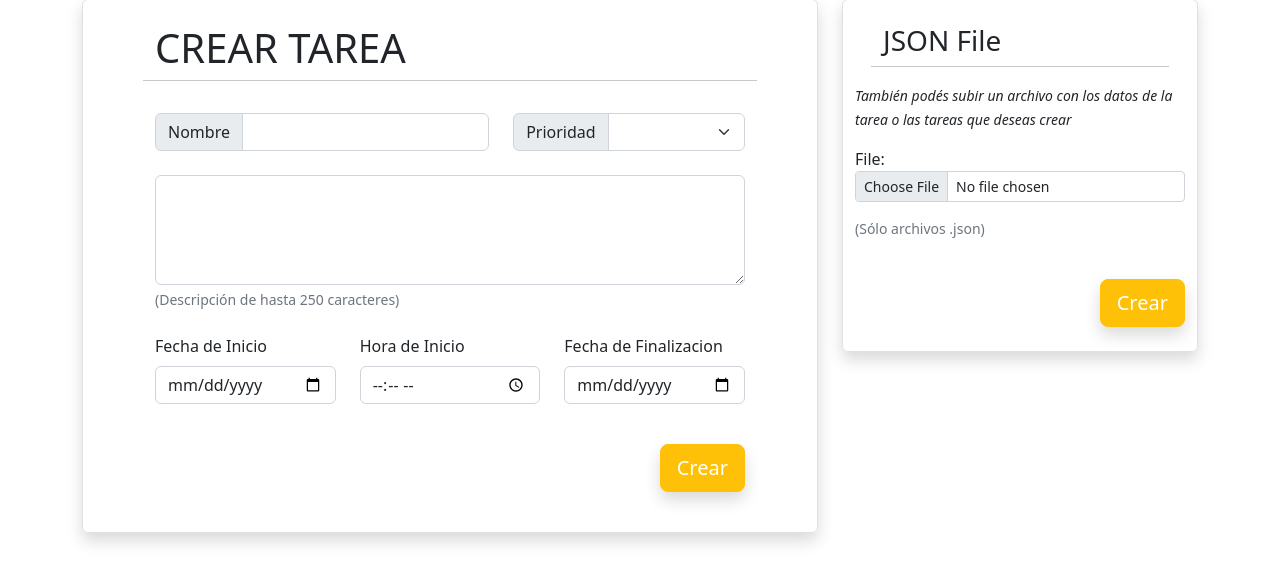
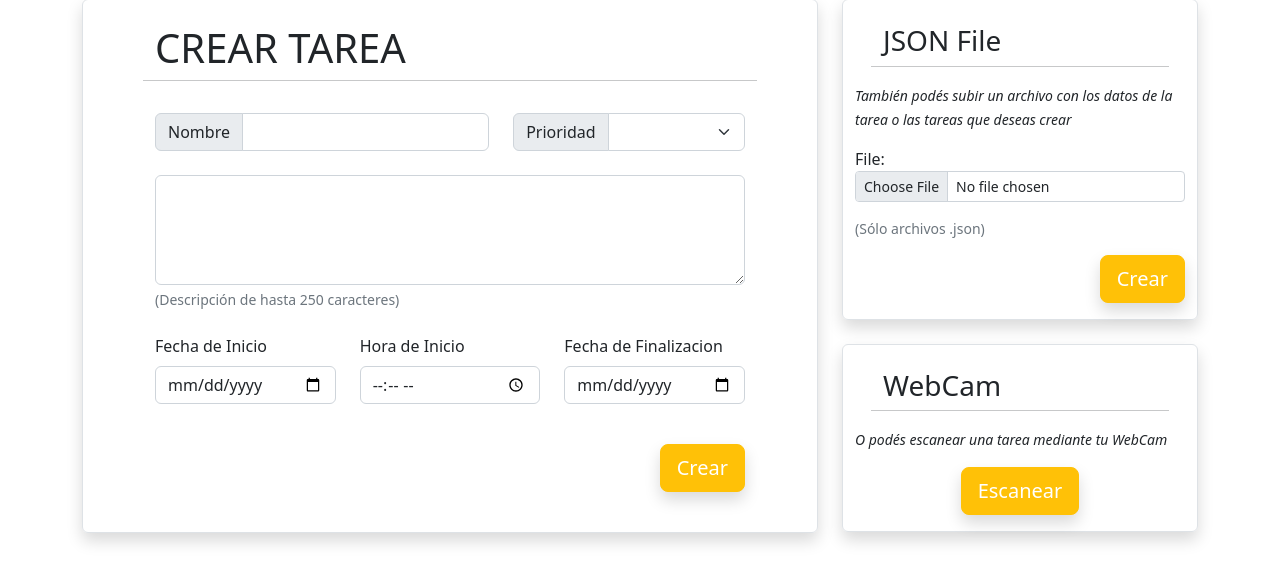
Before and after one commit to naorlando/proyecto-pyhton-grupo7, a Django app: page /tareas/crear in a window 1280 px wide. Shown: the part 81-664 px from the top of the page. Run offline with Django 4.2, Linux system fonts and the light colour scheme; the visitor is signed in with stand-in values (Sample User, id 1); some libraries are stand-ins or nearby versions.

Commit message:
agrego funcion crear tarea al escanear una imagen
luego de interpretar el texto de la imagen escaneada, se asigna cada linea de texto a las variables que se enviaran al modelo de la base de datos para dar de alta la tarea. Tambien se añadió un botón en la pestaña Crear para poder iniciar la webcam y escanear la tarea

```diff
--- a/proyecto_python/ProyectoWebApp/models.py
+++ b/proyecto_python/ProyectoWebApp/models.py
@@ -21,7 +21,7 @@ class Database():
         self.connection = pymysql.connect(
         host='localhost',
         user='root',
-        password='1234',
+        password='',
         db='usuariospython'
     )
     #chequeo que la bbdd este en funcionamiento, sino no se conecta
--- a/proyecto_python/ProyectoWebApp/templates/creartarea.html
+++ b/proyecto_python/ProyectoWebApp/templates/creartarea.html
@@ -84,16 +84,34 @@
                 </div>
               </div>
 
-              <div class="d-grid d-md-flex justify-content-md-end my-4">
+              <div class="d-grid d-md-flex justify-content-md-end mb-3">
                 <button type="submit" class="btn btn-warning btn-lg text-white shadow">Crear</button>
               </div>
         </form>
       </div>
       <!-- Fin Crear Tarea con Json -->
 
+      <div class="container border rounded shadow mt-4">
+        <div class="row mx-3 mt-4">
+          <div class="col-md-8">
+            <h3 class="text-dark display-7">WebCam</h3>
+          </div>
+          <hr>
+        </div>
+              <div class="col-md-12">
+                <div class="mb-3">
+                  <p><small><em>O podés escanear una tarea mediante tu WebCam</em></small></p>
+                </div>
+              </div>
+
+              <div class="d-grid d-md-flex justify-content-md-center my-3">
+                <a href="{% url 'CrearTareaCamera' %}" class="btn btn-warning btn-lg text-white shadow">Escanear</a>
+              </div>
+      </div>
+
     </div>
     {% else %}
-    <h2 class="row mx-5 my-3" >Debes iniciar sesion para ver esta pestania</h2>
+    <h2 class="row mx-5 my-3" >Debes iniciar sesion para ver esta pestaña</h2>
     {% endif %}
   </div>
 </div>
--- a/proyecto_python/ProyectoWebApp/views.py
+++ b/proyecto_python/ProyectoWebApp/views.py
@@ -252,6 +252,7 @@ def crear_tarea(request):
 
 def scanner(request):
 
+    db = Database()
 
     frameWidth = 1280
     frameHeight = 720
@@ -269,35 +270,46 @@ def scanner(request):
         imgThres = preProcessing(img)
         biggest = getContours(imgThres)
         if biggest.size != 0:
-            imgWarped = getWarp(img, biggest)
+            imgWarped = getWarp(img, biggest, frameWidth, frameHeight)
             imgAdaptativeThre = paperProcessing(imgWarped)
         else:
             imgAdaptativeThre = img
 
         cv.imshow("Result", imgAdaptativeThre)
         if cv.waitKey(1) & 0xFF == ord('q'):
-            cv.imwrite('proyecto_python/tarea.jpg', imgAdaptativeThre)
+            cv.imwrite('ProyectoWebApp/static/tarea.jpg', imgAdaptativeThre)
             break
+
 
     #agarro la foto y la paso a una lista
 
     myconfig = r"--psm 6 --oem 3"
-
-
     pytesseract.pytesseract.tesseract_cmd = 'C:/Program Files/Tesseract-OCR/tesseract.exe'
 
-    text = pytesseract.image_to_string(PIL.Image.open('proyecto_python/tarea.jpg'),lang='eng' ,config=myconfig)
+    text = pytesseract.image_to_string(PIL.Image.open('ProyectoWebApp/static/tarea.jpg'),lang='spa' ,config=myconfig)
 
     texto_limpio = text.replace("\n\n", "\n")
-
     lineas = texto_limpio.split('\n')
-
     lineas.remove('')
     print(lineas)
-    #agarro la lista y la convierto a json
 
-    return render(request, 'creartarea.html')
+    try:
+        username_m = request.user.username
 
+        nombre_tarea_m = lineas[0]
+        descripcion_m = lineas[1]
+        fecha_inicio_m = lineas[2]
+        fecha_fin_m = lineas[3]
+        prioridad_m = lineas[4]
+
+        db.create_tarea(nombre_tarea_m,prioridad_m,descripcion_m,fecha_inicio_m,fecha_fin_m,username_m)
+        remove('ProyectoWebApp/static/tarea.jpg')
+
+        return redirect('/tareas')
+
+    except:
+        print('Error al crear tarea mediante WebCam')
+        return redirect('/')
 
 def eliminar_tarea(request, id):
     db = Database()
--- a/proyecto_python/proyecto_python/settings.py
+++ b/proyecto_python/proyecto_python/settings.py
@@ -81,7 +81,7 @@ DATABASES = {
         'ENGINE': 'django.db.backends.mysql',
         'NAME': 'usuariospython',
         'USER': 'root',
-        'PASSWORD': '1234',
+        'PASSWORD': '',
         'HOST': 'localhost',   # Or an IP Address that your DB is hosted on
         'PORT': '3306',
     }
```
Also changed, not shown: proyecto_python/ProyectoWebApp/funciones.py (+12 -7 lines), proyecto_python/ProyectoWebApp/static/data.json (deleted, +0 -18 lines), proyecto_python/ProyectoWebApp/templates/camera.html (deleted, +0 -12 lines), proyecto_python/ProyectoWebApp/static/tarea.jpg (added), proyecto_python/ProyectoWebApp/static/tarea2.jpg (added), proyecto_python/foto.png (deleted), proyecto_python/proyecto_python/tarea.jpg (deleted), proyecto_python/tarea.jpg (deleted).
